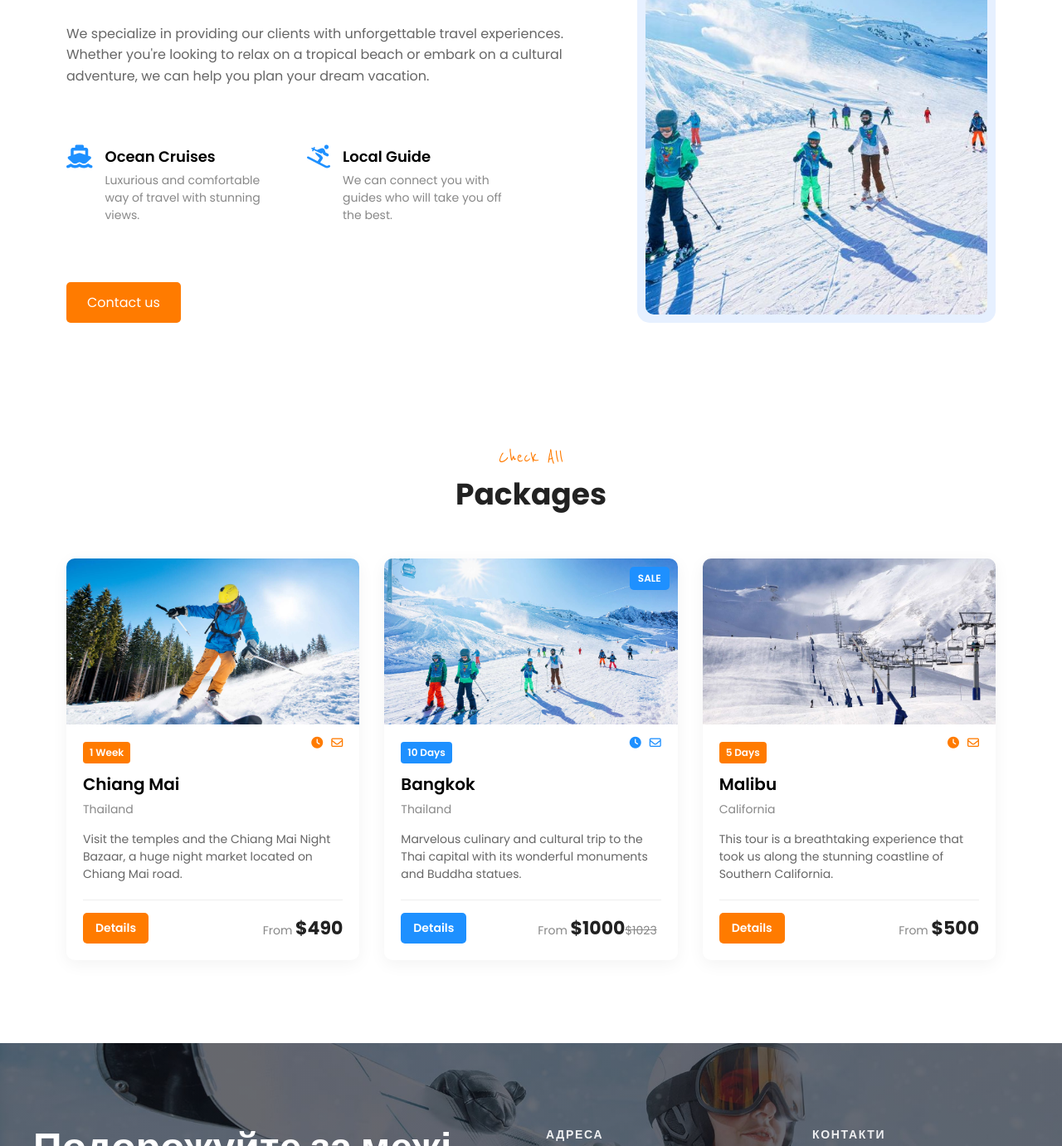
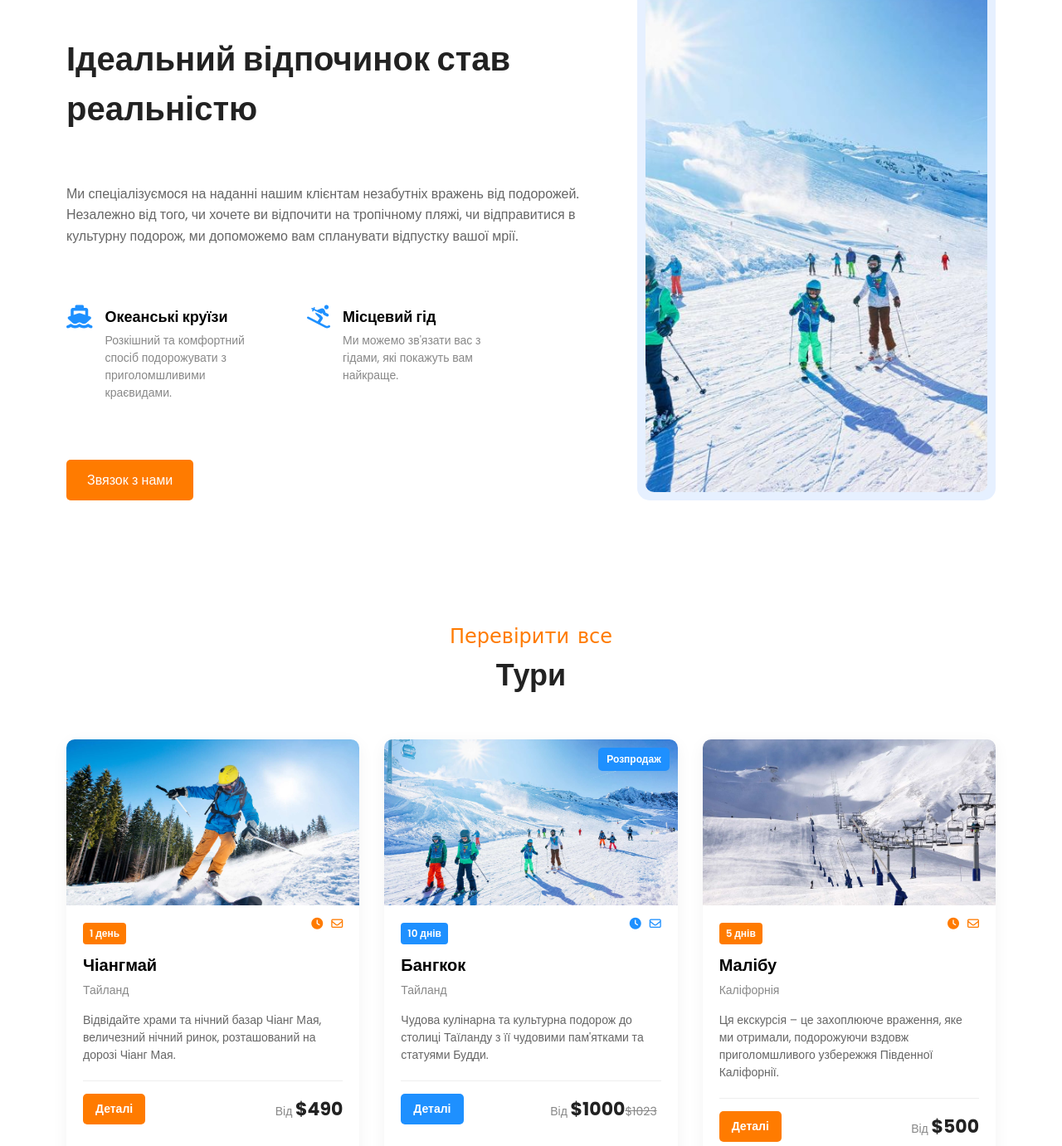
Before and after one commit to mikolababetski/mikolababetski.github.io, a plain HTML site: page sportblog/sport.html in a window 1280 px wide. Shown: the part 886-2267 px from the top of the page at 83% size. Drawn offline with nearby package versions, Linux system fonts and the light colour scheme.

Commit message:
Update sport.html

```diff
--- a/sportblog/sport.html
+++ b/sportblog/sport.html
@@ -4,54 +4,67 @@
   <meta charset="UTF-8" />
   <meta name="viewport" content="width=device-width, initial-scale=1.0" />
   <title>Love Travel - Our Packages</title>
-
+ <link rel="stylesheet" href="..//normilize.css" />
   <link rel="preconnect" href="https://fonts.googleapis.com" />
   <link rel="preconnect" href="https://fonts.gstatic.com" crossorigin />
   <link href="https://fonts.googleapis.com/css2?family=Poppins:wght@400;600;700&display=swap" rel="stylesheet" />
     <link rel="stylesheet" href="sports.css">
   <link rel="stylesheet" href="https://cdnjs.cloudflare.com/ajax/libs/font-awesome/6.5.0/css/all.min.css" />
 
-  <!-- Swiper -->
   <link rel="stylesheet" href="https://cdn.jsdelivr.net/npm/swiper@11/swiper-bundle.min.css" />
 </head>
 <body>
-  <!-- ===== HEADER ===== -->
 <header class="header">
     <div class="container">
       <div class="logo">
         <img src="images4/logotravel.png" alt="Love Travel Logo" />
       </div>
-
-    <!-- Навігація -->
+<button id="scrollToTopBtn" title="Go to top">&#9650;</button>
       <nav class="nav" id="nav">
         <ul>
           <li><a href="../index.html">Головна</a></li>
-        <li><a href="#">Travel</a></li>
-        <li><a href="#">Pages</a></li>
-        <li><a href="#">Shop</a></li>
-        <li><a href="#">Blog</a></li>
-        <li><a href="#">Contact Us</a></li>
+          <li><a href="..//otherpages/search.html">Подорожі</a></li>
+          <li><a href="../destinations/destinations.html">Пункти призначення</a></li>
+          <li><a href="..//page404/page404.html">Покупки</a></li>
+          <li><a href="sport.html">Блог</a></li>
+          <li><a href="#" class="open-modal">Звязок з нами</a></li>
         </ul>
       </nav>
 
-    <!-- Соцмережі -->
       <div class="social-icons">
         <a href="#"><i class="fab fa-youtube"></i></a>
         <a href="#"><i class="fab fa-instagram"></i></a>
         <a href="#"><i class="fab fa-twitter"></i></a>
       </div>
 
-    <!-- Бургер-кнопка -->
       <div id="burger" class="burger" role="button" tabindex="0" aria-label="Menu" aria-expanded="false">
         <i id="openIcon" class="fa-solid fa-bars"></i>
         <i id="closeIcon" class="fa-solid fa-xmark"></i>
       </div>
     </div>
   </header>
+<div id="modal" class="modal">
+    <div class="modal-content">
+      <span class="close">&times;</span>
+      <h2>Звязок з нами</h2>
+      <form id="contactForm">
+        <label for="name">Ім'я:</label>
+        <input type="text" id="name" name="name" required>
+
+        <label for="email">Емейл:</label>
+        <input type="email" id="email" name="email" required>
+
+        <label for="message">Повідомлення:</label>
+        <textarea id="message" name="message" rows="4" required></textarea>
+
+        <button type="submit" class="send-btn">Відправити</button>
+      </form>
+    </div>
+  </div>
 <main>
     <section class="hero-banner">
         <div class="hero-content">
-            <h1>Sports Activities</h1>
+            <h1>Спортивні заходи</h1>
         </div>
 
         <div class="info-bar">
@@ -59,15 +72,15 @@
                 <div class="info-item">
                     <img src="images4/plane.png" alt="Packages" class="info-icon" />
                     <div>
-                        <span class="label">Packages</span>
-                        <span class="value">3 Available</span>
+                        <span class="label">Тури</span>
+                        <span class="value">3 Доступно</span>
                     </div>
                 </div>
 
                 <div class="info-item">
                     <img src="images4/micro.png" alt="Contact" class="info-icon" />
                     <div>
-                        <span class="label">Sue Block</span>
+                        <span class="label">Сью Блок</span>
                         <span class="value">+485 257 294</span>
                     </div>
                 </div>
@@ -75,7 +88,7 @@
                 <div class="info-item">
                     <img src="images4/message.png" alt="Email" class="info-icon" />
                     <div>
-                        <span class="label">Contact Us</span>
+                        <span class="label">Звязок з нами</span>
                         <span class="value">travel@info.com</span>
                     </div>
                 </div>
@@ -85,31 +98,31 @@
 </main>
 <section class="vacation-section">
     <div class="container">
-        <p class="subtitle">Plan your next adventure</p>
-        <h2>Perfect Vacation Come True</h2>
+        <p class="subtitle">Плануйте свою наступну пригоду</p>
+        <h2>Ідеальний відпочинок став реальністю</h2>
         <p class="description">
-            We specialize in providing our clients with unforgettable travel experiences.
-            Whether you're looking to relax on a tropical beach or embark on a cultural adventure,
-            we can help you plan your dream vacation.
+            Ми спеціалізуємося на наданні нашим клієнтам незабутніх вражень від подорожей.
+            Незалежно від того, чи хочете ви відпочити на тропічному пляжі, чи відправитися в культурну подорож,
+            ми допоможемо вам спланувати відпустку вашої мрії.
         </p>
 
         <div class="features-row">
             <div class="feature-item">
                 <i class="fa-solid fa-ship"></i> <div class="text-content">
-                    <h4>Ocean Cruises</h4>
-                    <p>Luxurious and comfortable way of travel with stunning views.</p>
+                    <h4>Океанські круїзи</h4>
+                    <p>Розкішний та комфортний спосіб подорожувати з приголомшливими краєвидами.</p>
                 </div>
             </div>
 
             <div class="feature-item">
                 <i class="fa-solid fa-person-skiing"></i> <div class="text-content">
-                    <h4>Local Guide</h4>
-                    <p>We can connect you with guides who will take you off the best.</p>
+                    <h4>Місцевий гід</h4>
+                    <p>Ми можемо зв'язати вас з гідами, які покажуть вам найкраще.</p>
                 </div>
             </div>
         </div>
 
-        <a href="#" class="btn-contact">Contact us</a>
+        <a href="#" class="btn-contact">Звязок з нами</a>
 
         <div class="image-block">
             <img src="images4/skiesman.jpg" alt="People skiing" />
@@ -119,8 +132,8 @@
 
 <section class="packages-section">
     <div class="container">
-        <p class="subtitle">Check All</p>
-        <h3>Packages</h3>
+        <p class="subtitle">Перевірити все</p>
+        <h3>Тури</h3>
 
         <div class="packages-grid">
 
@@ -128,41 +141,41 @@
                 <img src="images4/Chang_Mai.jpg" alt="Chiang Mai" class="card-image">
                 <div class="package-info">
                     <div class="tags-and-icons">
-                         <span class="duration-tag">1 Week</span>
+                         <span class="duration-tag">1 день</span>
                          <div class="card-icons">
                              <i class="fa-solid fa-clock"></i>
                              <i class="fa-regular fa-envelope"></i>
                          </div>
                     </div>
 
-                    <h4>Chiang Mai</h4>
-                    <span class="location">Thailand</span>
-                    <p class="description">Visit the temples and the Chiang Mai Night Bazaar, a huge night market located on Chiang Mai road.</p>
+                    <h4>Чіангмай</h4>
+                    <span class="location">Тайланд</span>
+                    <p class="description">Відвідайте храми та нічний базар Чіанг Мая, величезний нічний ринок, розташований на дорозі Чіанг Мая.</p>
                     <div class="price-row">
-                        <a href="#" class="btn-details orange">Details</a>
-                        <span class="price-from">From <span class="price-value">$490</span></span>
+                        <a href="#" class="btn-details orange">Деталі</a>
+                        <span class="price-from">Від <span class="price-value">$490</span></span>
                     </div>
                 </div>
             </div>
 
             <div class="package-card">
                 <img src="images4/Banghkok.jpg" alt="Bangkok" class="card-image">
-                <div class="sale-tag">SALE</div>
+                <div class="sale-tag">Розпродаж</div>
                 <div class="package-info">
                     <div class="tags-and-icons">
-                        <span class="duration-tag blue">10 Days</span>
+                        <span class="duration-tag blue">10 днів</span>
                         <div class="card-icons">
                             <i class="fa-solid fa-clock"></i>
                             <i class="fa-regular fa-envelope"></i>
                         </div>
                     </div>
 
-                    <h4>Bangkok</h4>
-                    <span class="location">Thailand</span>
-                    <p class="description">Marvelous culinary and cultural trip to the Thai capital with its wonderful monuments and Buddha statues.</p>
+                    <h4>Бангкок</h4>
+                    <span class="location">Тайланд</span>
+                    <p class="description">Чудова кулінарна та культурна подорож до столиці Таїланду з її чудовими пам'ятками та статуями Будди.</p>
                     <div class="price-row">
-                        <a href="#" class="btn-details blue">Details</a>
-                        <span class="price-from">From <span class="price-value">$1000</span><s class="old-price">$1023</s></span>
+                        <a href="#" class="btn-details blue">Деталі</a>
+                        <span class="price-from">Від <span class="price-value">$1000</span><s class="old-price">$1023</s></span>
                     </div>
                 </div>
             </div>
@@ -171,19 +184,19 @@
                 <img src="images4/malibu.jpg" alt="Malibu" class="card-image">
                 <div class="package-info">
                     <div class="tags-and-icons">
-                        <span class="duration-tag">5 Days</span>
+                        <span class="duration-tag">5 днів</span>
                         <div class="card-icons">
                             <i class="fa-solid fa-clock"></i>
                             <i class="fa-regular fa-envelope"></i>
                         </div>
                     </div>
 
-                    <h4>Malibu</h4>
-                    <span class="location">California</span>
-                    <p class="description">This tour is a breathtaking experience that took us along the stunning coastline of Southern California.</p>
+                    <h4>Малібу</h4>
+                    <span class="location">Каліфорнія</span>
+                    <p class="description">Ця екскурсія – це захоплююче враження, яке ми отримали, подорожуючи вздовж приголомшливого узбережжя Південної Каліфорнії.</p>
                     <div class="price-row">
-                        <a href="#" class="btn-details orange">Details</a>
-                        <span class="price-from">From <span class="price-value">$500</span></span>
+                        <a href="#" class="btn-details orange">Деталі</a>
+                        <span class="price-from">Від <span class="price-value">$500</span></span>
                     </div>
                 </div>
             </div>
@@ -197,15 +210,14 @@
       <span class="accent"></span>
     </h2>
 <div class="footer__grid">
-  <!-- Ліва колонка -->
   <h2 class="footer__title">
     Подорожуйте за межі своєї уяви, <br>
     з нашим <span class="accent">Туристичне агентство!</span>
   </h2>
 
-  <!-- Права колонка -->
+
   <div class="footer__info">
-    <!-- Адреса -->
+
     <div class="footer__col">
       <h3 class="footer__heading">Адреса</h3>
       <p class="footer__address">
@@ -220,7 +232,7 @@
       </ul>
     </div>
 
-    <!-- Контакти -->
+
     <div class="footer__col">
       <h3 class="footer__heading">Контакти</h3>
       <a href="mailto:info@travel.com" class="btn-mail">info@travel.com</a>
@@ -229,7 +241,7 @@
   </div>
 </div>
 
-    <!-- Bottom -->
+
     <div class="footer__bottom">
       <div class="footer__links">
         <a href="#">Тема ВордПресс для подорожей</a>
```
Lines whose indentation alone changed are shown as unchanged.
